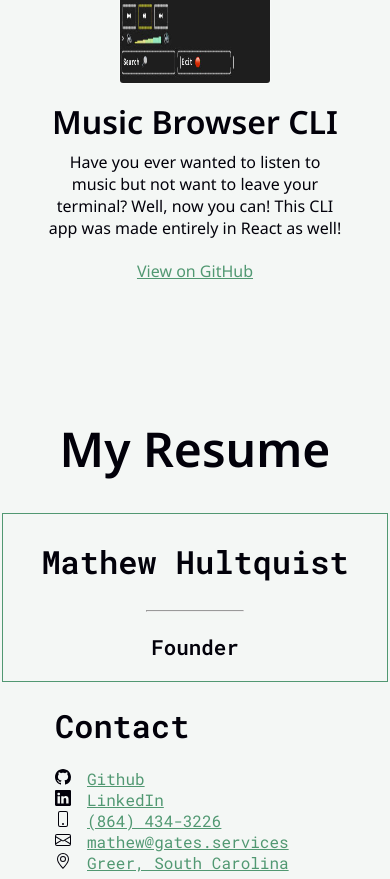
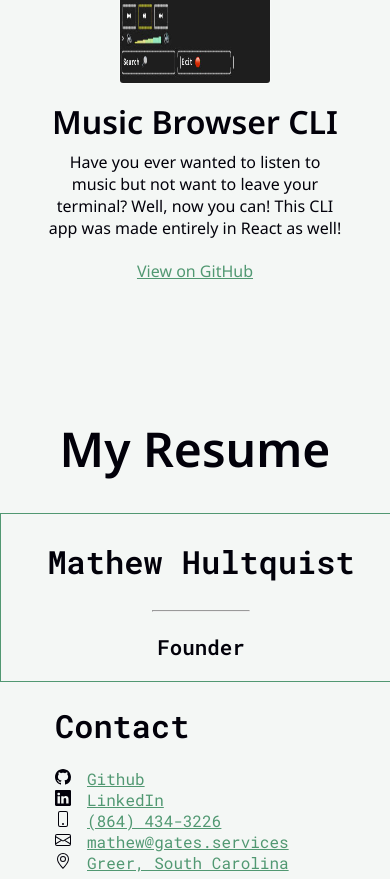
Before and after one commit to mjhult/personal-site, a React app: page / in a window 390 px wide. Shown: the part 1858-2737 px from the top of the page. Built offline with nearby package versions, Linux system fonts and the light colour scheme.

Commit message:
Bug fix in responsiveness.

```diff
--- a/src/styles/components/Projects.scss
+++ b/src/styles/components/Projects.scss
@@ -33,7 +33,7 @@ $primary: #519872;
 .ProjectsContainer {
     // This is jank, isn't it?
     // I think this is caused by the manual placement of elements. Not to sure though.
-    overflow-y: hidden;
+    overflow: hidden;
     padding: 2em;
 
     h1 {
--- a/src/styles/resume.scss
+++ b/src/styles/resume.scss
@@ -103,7 +103,9 @@ $light-mode-font-color: $dark-mode-bg;
 // Header
 .Header {
     border: $primary solid 1px !important;
-    width: 50rem;
+    width: 60%;
+    max-width: 50em;
+    min-width: 25em;
     display: flex;
     position: relative;
     margin: auto;
```
